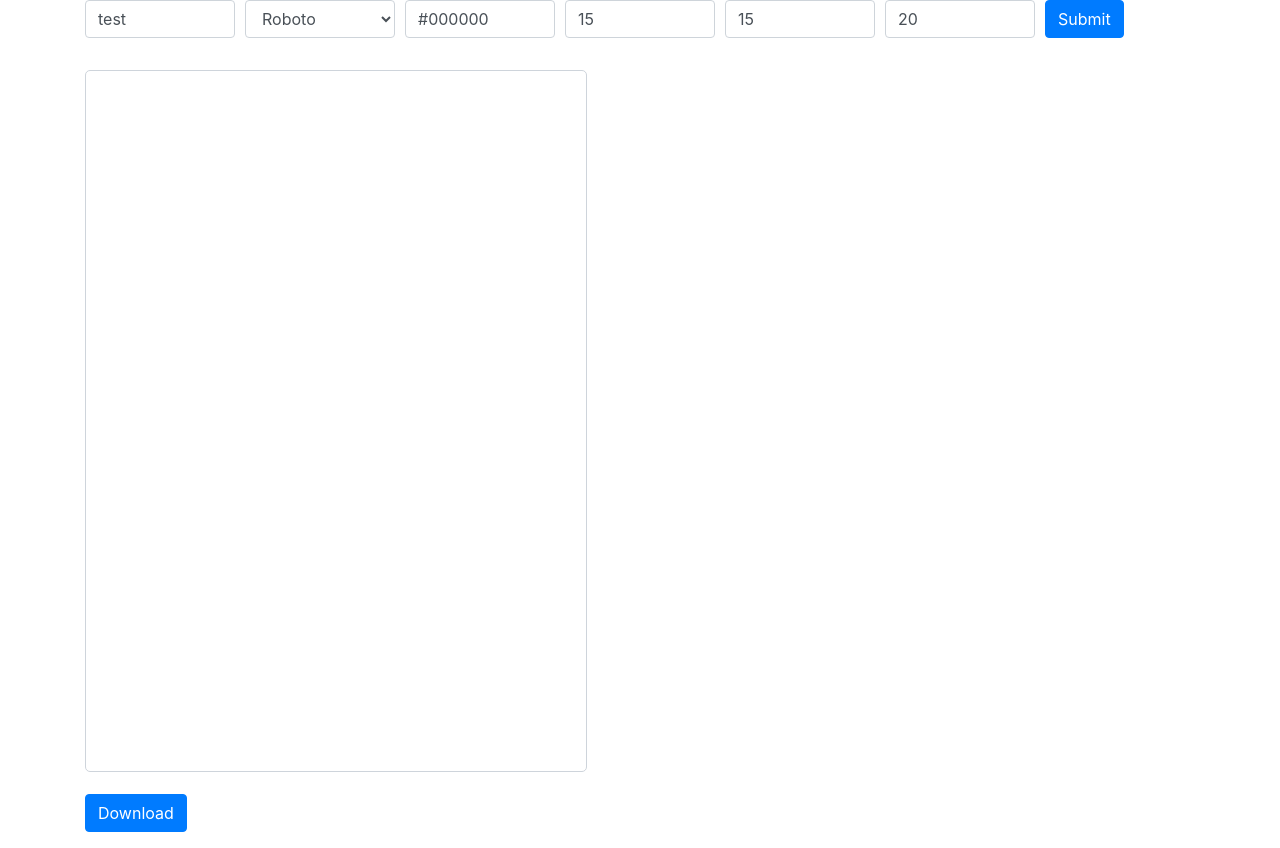
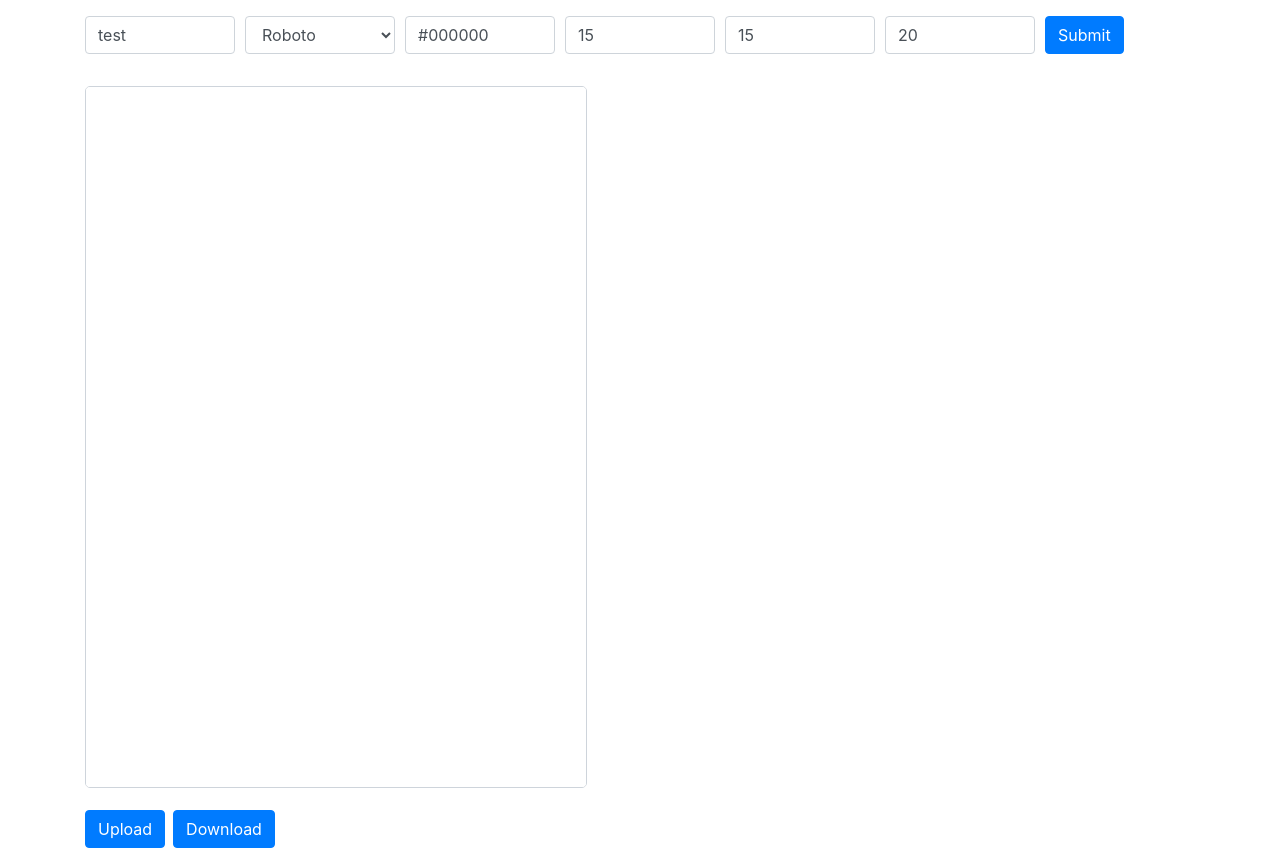
Before and after one commit to tairezzzz/greetings-island-mini-editor, an Angular app: page / in a window 1280 px wide. Built offline with nearby package versions, Linux system fonts and the light colour scheme; a web font is replaced by a local one.

Commit message:
feat(editor) add functionality for download png

```diff
--- a/src/app/editor/editor.component.html
+++ b/src/app/editor/editor.component.html
@@ -1,4 +1,4 @@
-<div class="row">
+<div class="row pt-3">
   <div class="col-12 pb-3">
     <form [formGroup]="form" (ngSubmit)="onSubmit()">
       <div class="form-row">
@@ -36,8 +36,9 @@
   </div>
   <div class="col-12">
     <div class="file-upload-btn btn btn-primary">
-      Download
+      Upload
       <input #file type="file" name="file" accept="image/jpeg,image/png" (change)="onFileChange(file.files)"/>
     </div>
+    <a class="download-btn btn btn-primary ml-2" download="image.png" (click)="download($event)">Download</a>
   </div>
 </div>
--- a/src/app/editor/editor.component.sass
+++ b/src/app/editor/editor.component.sass
@@ -1,3 +1,7 @@
+a.download-btn
+  color: #ffffff
+  &:hover
+    color: #ffffff
 .file-upload-btn
   position: relative
   overflow: hidden
--- a/src/app/editor/editor.component.ts
+++ b/src/app/editor/editor.component.ts
@@ -1,5 +1,6 @@
-import { Component } from '@angular/core';
+import { Component, ViewChild } from '@angular/core';
 import { FormControl, FormGroup, Validators } from '@angular/forms';
+import { CanvasComponent } from './canvas/canvas.component';
 
 @Component({
   selector: 'app-editor',
@@ -7,6 +8,9 @@ import { FormControl, FormGroup, Validators } from '@angular/forms';
   styleUrls: ['./editor.component.sass']
 })
 export class EditorComponent {
+  @ViewChild(CanvasComponent, {static: true})
+  canvasComponent: CanvasComponent;
+
   canvasTextParams: CanvasTextParamsInterface;
   canvasImage: File;
   canvasHeight = 700;
@@ -32,9 +36,15 @@ export class EditorComponent {
       return;
     }
     this.canvasTextParams = this.form.value;
+    this.form.reset();
   }
 
   onFileChange(fileList: FileList) {
     this.canvasImage = fileList.item(0);
   }
+
+  download(ev) {
+    ev.target.href = this.canvasComponent.getBase64Url();
+  }
+
 }
```
Also changed, not shown: src/app/editor/canvas/canvas.component.ts (+14 -0 lines).
